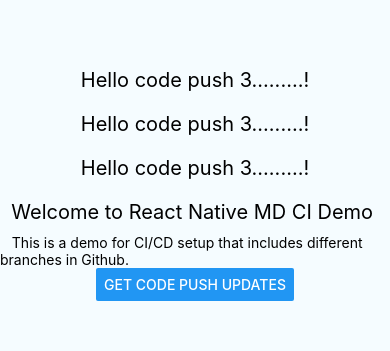
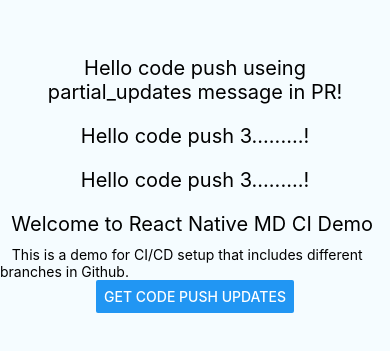
Before and after one commit to mnr-moustafa/md_CI_demo, a React Native app: screen / in a window 390 px wide. Shown: the part 243-594 px from the top of the page. Built offline with nearby package versions, Linux system fonts and the light colour scheme.

Commit message:
- partial_updates in PR

```diff
--- a/App.js
+++ b/App.js
@@ -51,7 +51,7 @@
   render() {
     return (
       <View style={styles.container}>
-        <Text style={styles.welcome}>Hello code push 3.........!</Text>
+        <Text style={styles.welcome}>Hello code push useing partial_updates message in PR!</Text>
 
         <Text style={styles.welcome}>Hello code push 3.........!</Text>
         <Text style={styles.welcome}>Hello code push 3.........!</Text>
```
